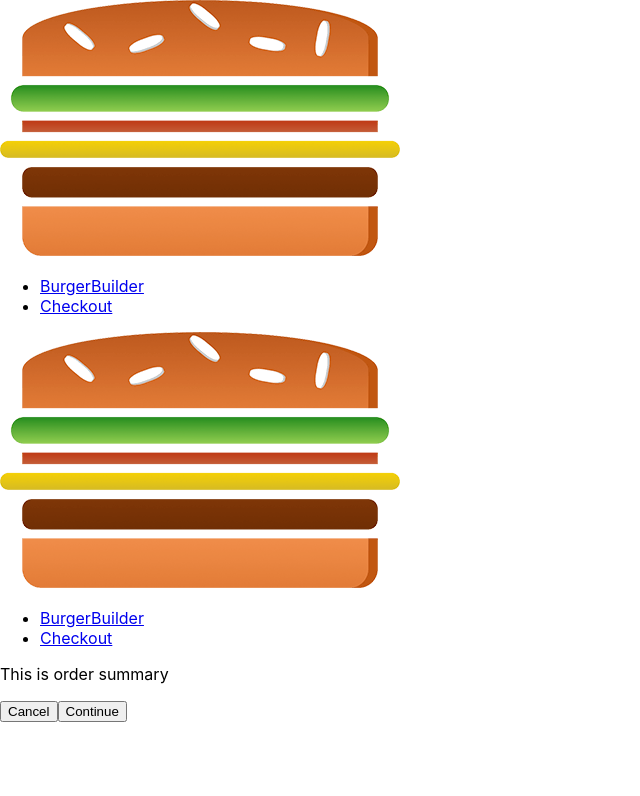
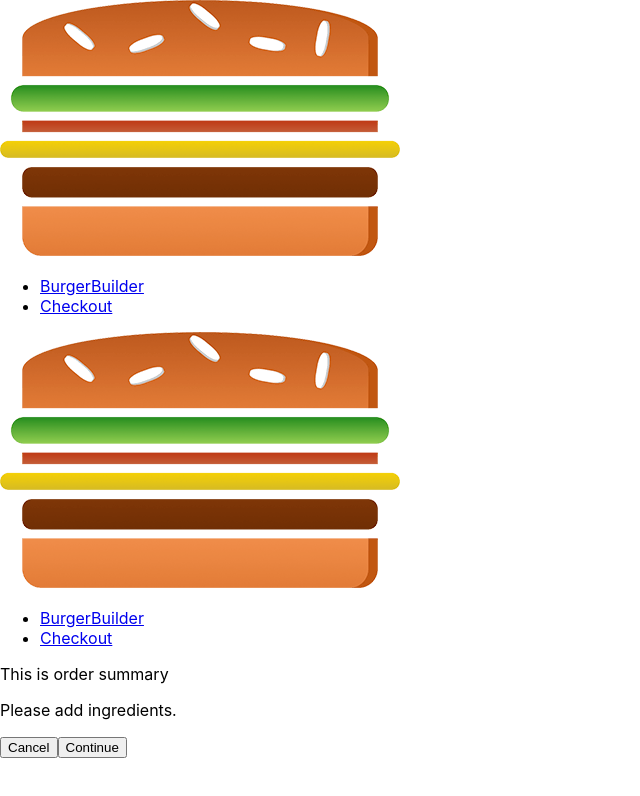
Before and after one commit to AmitChakradhari/TheBurgerProject, a React app in the folder burger-builder/: page /checkout in a window 1280 px wide. Shown: the top 796 px of the page, without its empty margins (0-640 px from the left). Built offline with nearby package versions, Linux system fonts and the light colour scheme; the HTML template or start-up script is replaced by a standard one.

Commit message:
Passed state information using query parameters

```diff
--- a/burger-builder/src/App.js
+++ b/burger-builder/src/App.js
@@ -14,7 +14,7 @@ function App() {
         <Layout>
           <Switch>
           <Route path='/checkout' component={Checkout} />
-          <Route path='/' exact component={BurgerBuilder} />
+          <Route exact path='/' component={BurgerBuilder} />
           </Switch>
         </Layout>
 
--- a/burger-builder/src/Components/BurgerBuilder/BurgerBuilder.js
+++ b/burger-builder/src/Components/BurgerBuilder/BurgerBuilder.js
@@ -85,34 +85,43 @@ class BurgerBuilder extends Component {
 
     continuePurchaseHandler = () => {
 
-        this.setState({
-            isLoading: true
-        })
-        axiosInstance.post('/orders.json',{
-            ingredients: this.state.ingredient,
-            totalPrice: this.state.totalPrice,
-            customer: {
-                name: 'Amit',
-                email: 'a@gmail.com',
-                address: {
-                    city: 'Bengaludu',
-                    pin: 690095
-                }
-            }
-        })
-        .then(res => {
-            console.log(res)
-            this.setState({
-                isLoading: false,
-                purchasing: false
-            })
-        })
-        .catch(error => {
-            console.log(error)
-            this.setState({
-                isLoading: false,
-                purchasing: false
-            })
+        // this.setState({
+        //     isLoading: true
+        // })
+        // axiosInstance.post('/orders.json',{
+        //     ingredients: this.state.ingredient,
+        //     totalPrice: this.state.totalPrice,
+        //     customer: {
+        //         name: 'Amit',
+        //         email: 'a@gmail.com',
+        //         address: {
+        //             city: 'Bengaludu',
+        //             pin: 690095
+        //         }
+        //     }
+        // })
+        // .then(res => {
+        //     console.log(res)
+        //     this.setState({
+        //         isLoading: false,
+        //         purchasing: false
+        //     })
+        // })
+        // .catch(error => {
+        //     console.log(error)
+        //     this.setState({
+        //         isLoading: false,
+        //         purchasing: false
+        //     })
+        // })
+        let queryParams=[]
+        for (let key in this.state.ingredient) {
+            queryParams.push(encodeURIComponent(key) + '=' + encodeURIComponent(this.state.ingredient[key]))
+        }
+        let queryString = queryParams.join('&')
+        this.props.history.push({
+            pathname:'/checkout',
+            search:'?' + queryString
         })
     }
 
--- a/burger-builder/src/Containers/CheckoutPage/Checkout.js
+++ b/burger-builder/src/Containers/CheckoutPage/Checkout.js
@@ -1,5 +1,6 @@
 import React,{Component} from 'react';
 import CheckoutSummary from './CheckoutSummary/CheckoutSummary';
+import * as IngredientType from './../../Utility/IngredientType';
 
 class Checkout extends Component {
     state={
@@ -7,15 +8,37 @@ class Checkout extends Component {
             Meat:1,
             Salad:1,
             Cheese:1,
-            Bacon:2
+            Bacon:1
         }
+    }
+    componentDidMount() {
+        let searchParams = new URLSearchParams(this.props.location.search)
+        let ingredient = {}
+        ingredient[IngredientType.Meat]= +searchParams.get(IngredientType.Meat)
+        ingredient[IngredientType.Cheese]= +searchParams.get(IngredientType.Cheese)
+        ingredient[IngredientType.Salad]= +searchParams.get(IngredientType.Salad)
+        ingredient[IngredientType.Bacon]= +searchParams.get(IngredientType.Bacon)
+        this.setState({
+            ingredients:ingredient
+        })
     }
     render() {
         return (
             <div>
-                <CheckoutSummary ingredients={this.state.ingredients}/>
+                <CheckoutSummary
+                    ingredients={this.state.ingredients}
+                    cancelCheckout={this.cancelCheckout}
+                    continueCheckout={this.continueCheckout}/>
             </div>
         )
+    }
+
+    cancelCheckout = () => {
+        this.props.history.goBack()
+    }
+
+    continueCheckout = () => {
+        this.props.history.replace('checkout/contact-data')
     }
 }
 
--- a/burger-builder/src/Containers/CheckoutPage/CheckoutSummary/CheckoutSummary.js
+++ b/burger-builder/src/Containers/CheckoutPage/CheckoutSummary/CheckoutSummary.js
@@ -10,8 +10,12 @@ const checkoutSummary = (props) => (
             <Burger ingredients={props.ingredients}></Burger>
         </div>
 
-        <Button btnType='Danger'>Cancel</Button>
-        <Button btnType='Success'>Continue</Button>
+        <Button
+            btnType='Danger'
+            clicked={props.cancelCheckout}>Cancel</Button>
+        <Button
+            btnType='Success'
+            clicked={props.continueCheckout}>Continue </Button>
     </div>
 )
 
```
Also changed, not shown: 1 other file (tests, documents, lock files or other folders).
